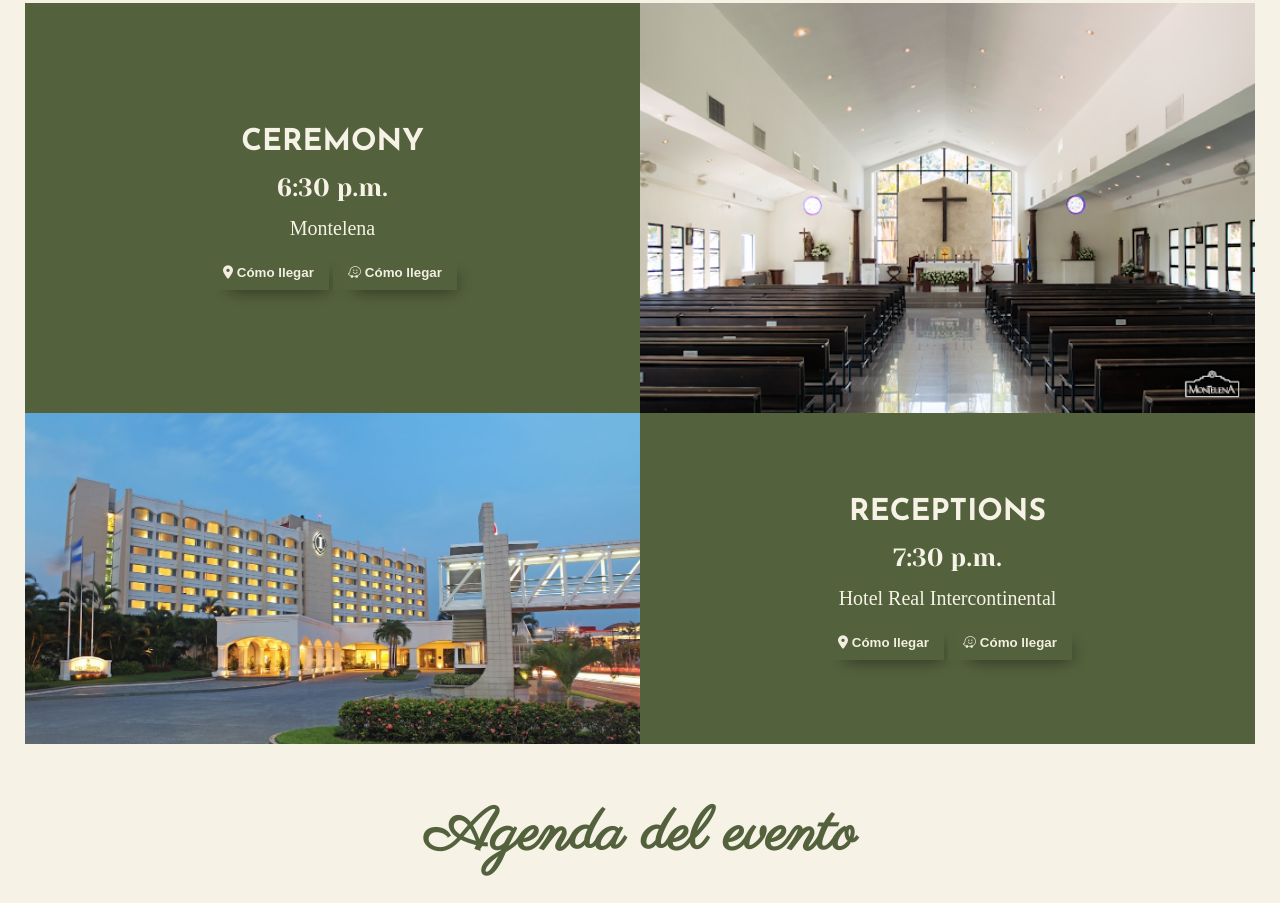
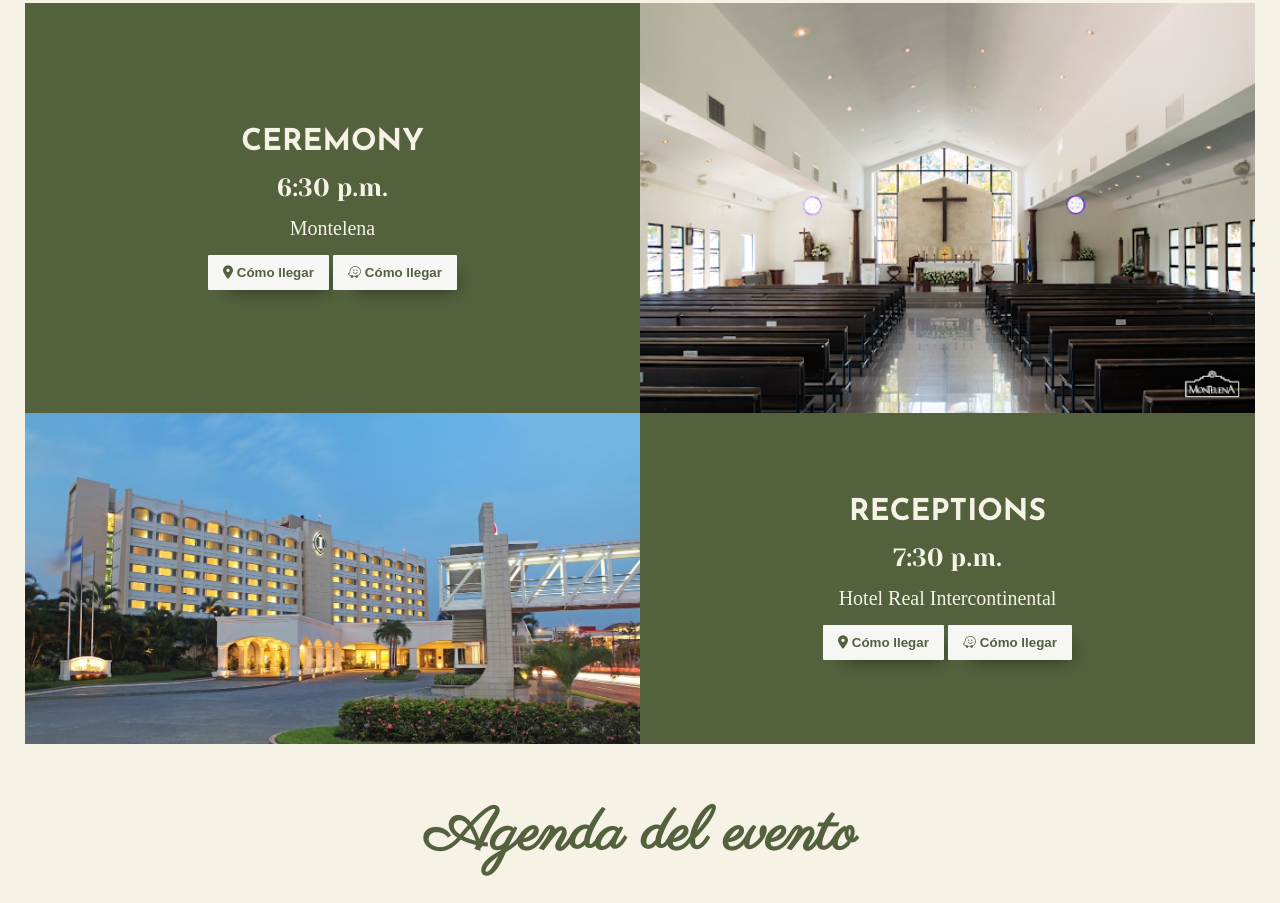
Before and after one commit to IvonneSoriano/wedding-template-one, a plain HTML site: page index.html in a window 1280 px wide. Shown: the part 1512-2415 px from the top of the page. Drawn offline with nearby package versions, Linux system fonts and the light colour scheme.

Commit message:
fixed btns

```diff
--- a/index.html
+++ b/index.html
@@ -117,11 +117,11 @@
                     <p>Montelena</p>
                 </div>
                 <div class="help">
-                    <button class="btn">
+                    <button class="btn white">
                         <i class="fa-solid fa-location-dot"></i>
                         Cómo llegar
                     </button>
-                    <button class="btn">
+                    <button class="btn white">
                         <i class="fa-brands fa-waze"></i>
                         Cómo llegar
                     </button>
@@ -144,11 +144,11 @@
                     <p>Hotel Real Intercontinental</p>
                 </div>
                 <div class="help">
-                    <button class="btn">
+                    <button class="btn white">
                         <i class="fa-solid fa-location-dot"></i>
                         Cómo llegar
                     </button>
-                    <button class="btn">
+                    <button class="btn white">
                         <i class="fa-brands fa-waze"></i>
                         Cómo llegar
                     </button>
--- a/scss/_color.scss
+++ b/scss/_color.scss
@@ -43,7 +43,7 @@
   border-radius: 1px;
   background-color: $secondary;
   color: $main;
-  opacity: 98%;
+  opacity: 95%;
   border: none;
   -webkit-box-shadow: 10px 10px 17px -12px rgba(0, 0, 0, 0.75);
   -moz-box-shadow: 10px 10px 17px -12px rgba(0, 0, 0, 0.75);
@@ -51,6 +51,10 @@
   font-weight: 700;
   &:hover {
     opacity: 100%;
-    background-color: $secondary;
+    // background-color: $secondary;
+  }
+  &.white{
+    background-color: white;
+    color: $secondary;
   }
 }
```
Also changed, not shown: css/rp-style.css, 1 other file.
